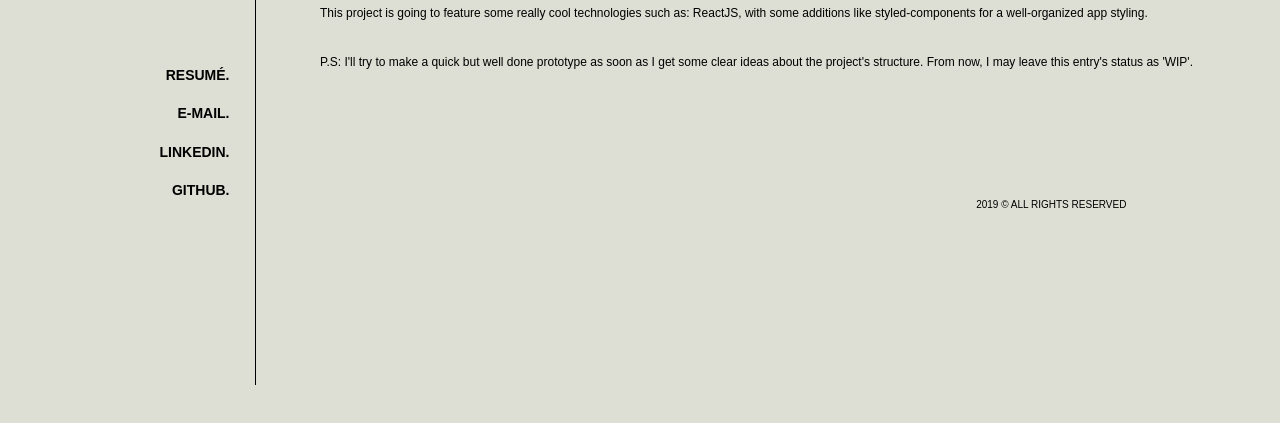
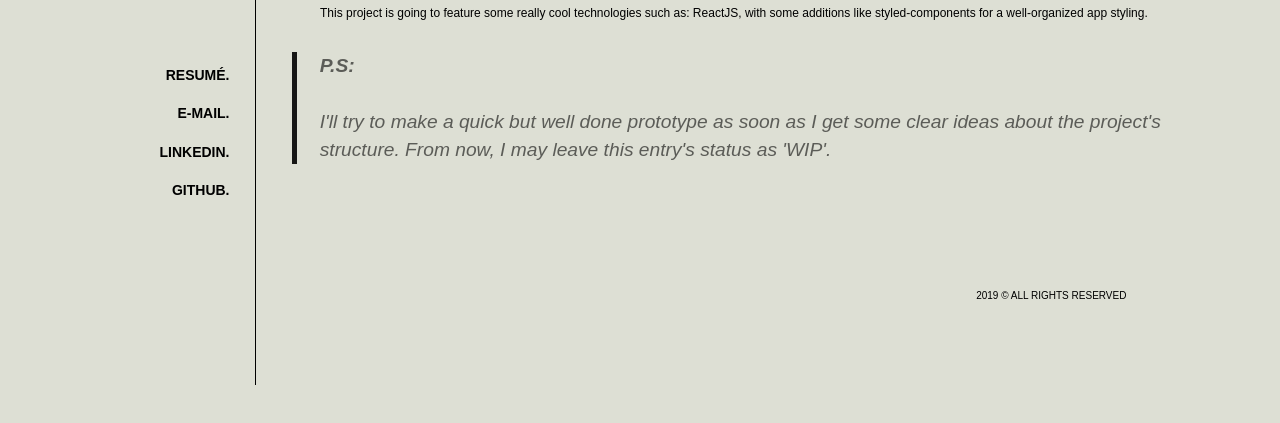
Before and after one commit to MartialWrapper/my-blog, a Gatsby site: page /2019-08-02-using-shopify-api-with-reactjs-redux/ in a window 1280 px wide. Shown: the part 239-662 px from the top of the page. Built offline with nearby package versions, Linux system fonts and the light colour scheme; Gatsby itself is replaced by a stand-in of ours; some packages are replaced by stand-ins of ours.

Commit message:
Update Blog “2019-08-02-using-shopify-api-with-reactjs-redux”

```diff
--- a/content/blog/2019-08-02-using-shopify-api-with-reactjs-redux.md
+++ b/content/blog/2019-08-02-using-shopify-api-with-reactjs-redux.md
@@ -9,4 +9,6 @@ description: >-
 ---
 This project is going to feature some really cool technologies such as: ReactJS, with some additions like styled-components for a well-organized app styling.
 
-P.S: I'll try to make a quick but well done prototype as soon as I get some clear ideas about the project's structure. From now, I may leave this entry's status as 'WIP'.
+> **P.S:**
+>
+>  I'll try to make a quick but well done prototype as soon as I get some clear ideas about the project's structure. From now, I may leave this entry's status as 'WIP'.
```
